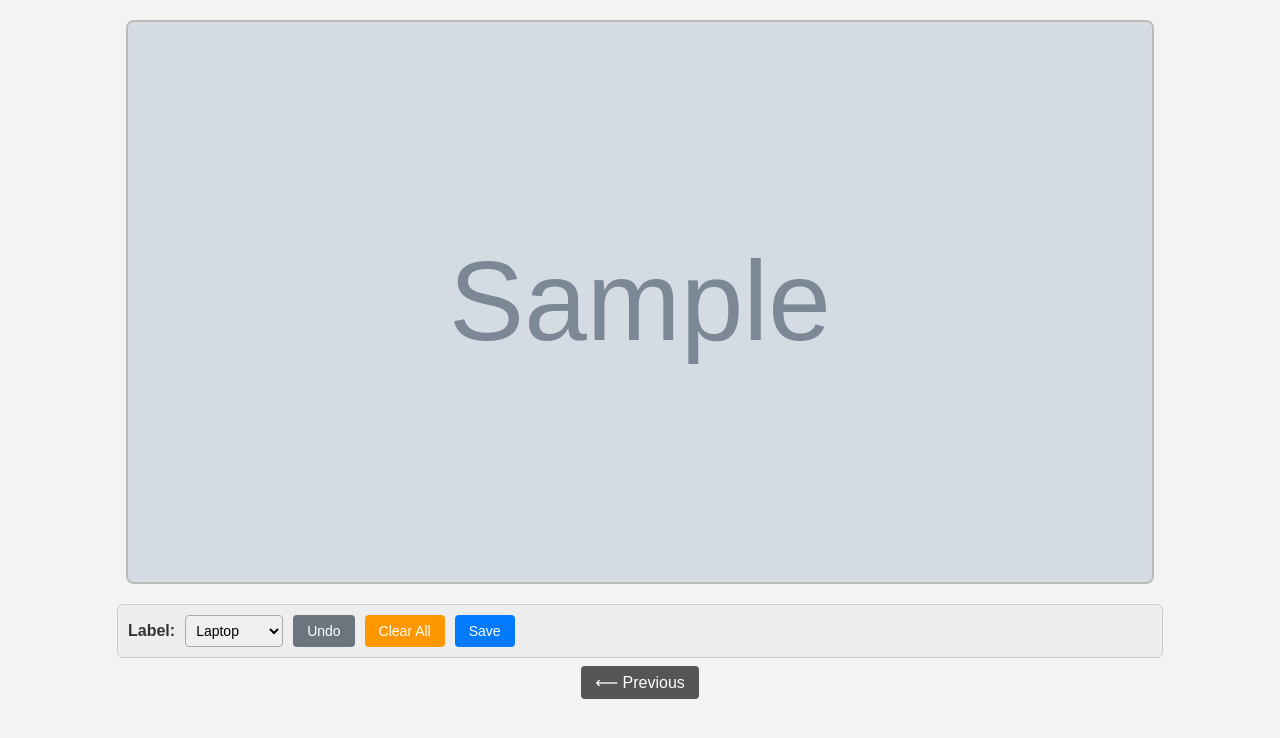
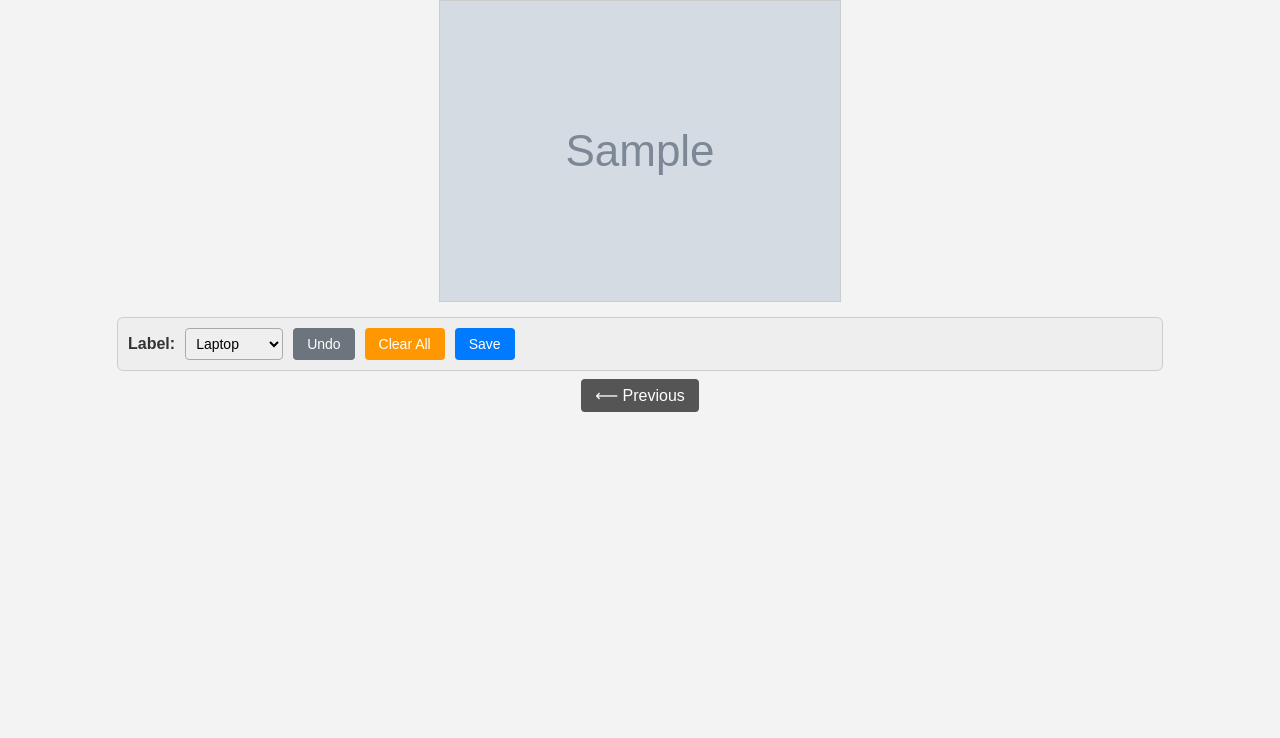
Before and after one commit to stark0908/Annotator, a Flask app: template webapp/templates/annotate.html in a window 1280 px wide. Shown: the part 62-800 px from the top of the page. Run offline with Flask 3, Linux system fonts and the light colour scheme; the template is opened without the code that fills it: most values are stand-ins (such as "Sample title", 1, 10 or a date in 2020); grey boxes marked "Sample" are stand-in pictures; data that the repository does not hold is empty.

Commit message:
Centred the Canvas

```diff
--- a/webapp/annotations/instances_default.json
+++ b/webapp/annotations/instances_default.json
@@ -3,6 +3,12 @@
         {
             "id": 0,
             "file_name": "image_0001.png",
+            "width": 1920,
+            "height": 1080
+        },
+        {
+            "id": 18,
+            "file_name": "image_0019.png",
             "width": 1920,
             "height": 1080
         }
--- a/webapp/static/css/style.css
+++ b/webapp/static/css/style.css
@@ -27,26 +27,40 @@ body {
     color: white;
 }
 
+.canvas-wrapper {
+    display: flex;
+    justify-content: center;   /* Center horizontally */
+    align-items: center;       /* Optional: center vertically */
+    width: 100%;
+}
+
 /* ---------- Canvas Container ---------- */
+/* Container limits height to 85vh and prevents overflow */
 #canvas-container {
     position: relative;
-    margin: 20px auto;
-    width: 80vw;
-    height: 70vh;
-    background: #ddd;
-    border: 2px solid #bbb;
-    border-radius: 8px;
+    display: inline-block;   /* Keeps image + canvas sized together */
+    max-height: 85vh;
+    margin: 0 auto;          /* Centers the container itself */
     overflow: hidden;
+    border: 1px solid #ccc;
 }
 
-#annot_img, #annotationCanvas {
+#annot_img {
+    display: block;
+    max-height: 85vh;
+    width: auto;
+    height: auto;
+}
+
+#annotationCanvas {
     position: absolute;
     top: 0;
     left: 0;
-    width: 100%;
-    height: 100%;
-    display: block;
 }
+
+
+
+
 
 /* ---------- Controls ---------- */
 .control-panel {
--- a/webapp/static/js/annotate.js
+++ b/webapp/static/js/annotate.js
@@ -19,24 +19,30 @@ window.onload = function () {
     let scaleX = 1, scaleY = 1;
 
     function syncCanvasSize() {
-        const wrapper = document.getElementById("canvas-container");
-        const displayWidth = wrapper.clientWidth;
-        const displayHeight = wrapper.clientHeight;
+    const img = document.getElementById("annot_img");
+    const canvas = document.getElementById("annotationCanvas");
 
-        // Set canvas to display (scaled) size
+    // Get displayed dimensions of the image
+    const rect = img.getBoundingClientRect();
+    const displayWidth = rect.width;
+    const displayHeight = rect.height;
+
+    // Set canvas display size to match image exactly
     canvas.style.width = displayWidth + "px";
     canvas.style.height = displayHeight + "px";
 
-        // Keep its internal resolution to real pixels
+    // Set internal resolution
     canvas.width = img.naturalWidth;
     canvas.height = img.naturalHeight;
 
-        // Calculate scale so mouse coords can map correctly
+    // Scale mouse positions correctly
     scaleX = img.naturalWidth / displayWidth;
     scaleY = img.naturalHeight / displayHeight;
 
     console.log("Scale:", scaleX, scaleY);
 }
+
+
 
 
     if (img.complete) {
--- a/webapp/templates/annotate.html
+++ b/webapp/templates/annotate.html
@@ -15,10 +15,13 @@
         <button id="homeBtn" class="btn btn-home" onclick="window.location.href='/'">Home</button>
     </header>
 
+    <div class="canvas-wrapper">
     <div id="canvas-container">
         <img id="annot_img" src="{{ image_path }}" />
         <canvas id="annotationCanvas"></canvas>
     </div>
+    </div>
+
 
     <div class="control-panel">
         <label for="labelSelect" class="control-label">Label:</label>
```
Lines whose indentation alone changed are shown as unchanged.
